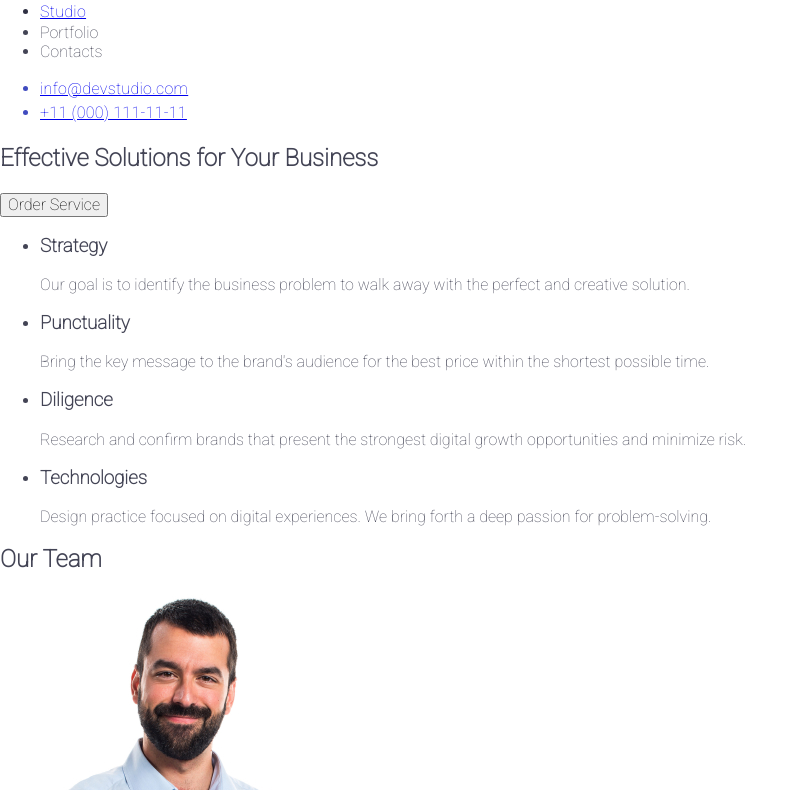
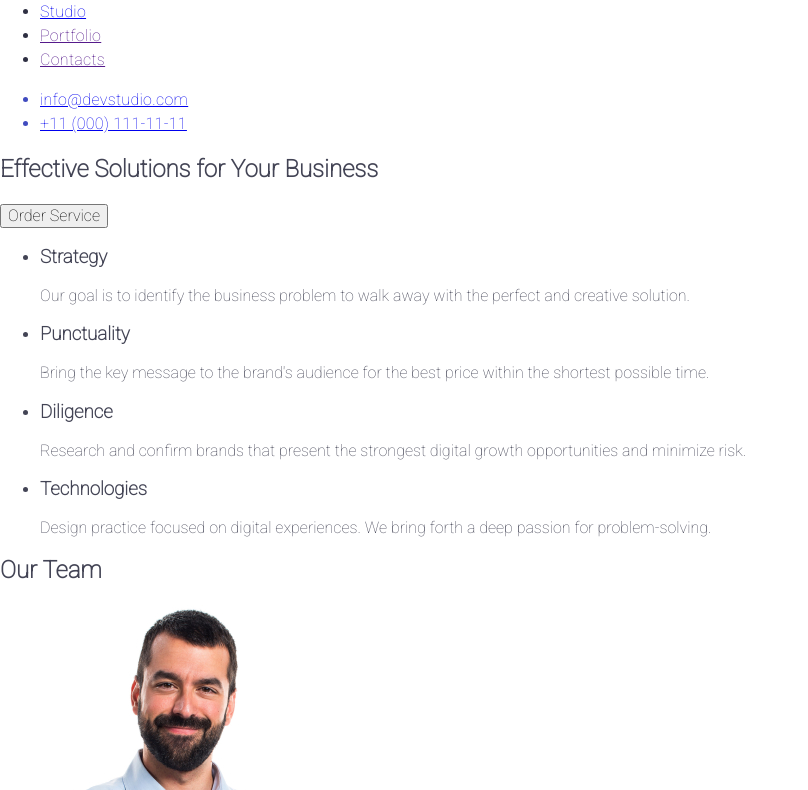
Before and after one commit to ArturVayutskiy/goit-markup-hw-02, a plain HTML site: page index.html in a window 1280 px wide. Shown: the part 37-827 px from the top of the page, without its empty margins (0-808 px from the left). Drawn offline with nearby package versions, Linux system fonts and the light colour scheme.

Commit message:
update header

```diff
--- a/index.html
+++ b/index.html
@@ -17,8 +17,8 @@
         <a class="header-logo" href="./index.html">Web<span class="header-logo-studio">Studio</span></a>
         <ul>
           <li class="header-list"><a href="./index.html">Studio</a></li>
-          <li class="header-list><a href="">Portfolio</a></li>
-          <li class="header-list><a href="">Contacts</a></li>
+          <li class="header-list"><a href="">Portfolio</a></li>
+          <li class="header-list"><a href="">Contacts</a></li>
         </ul>
       </nav>
       <address class="address">
```
